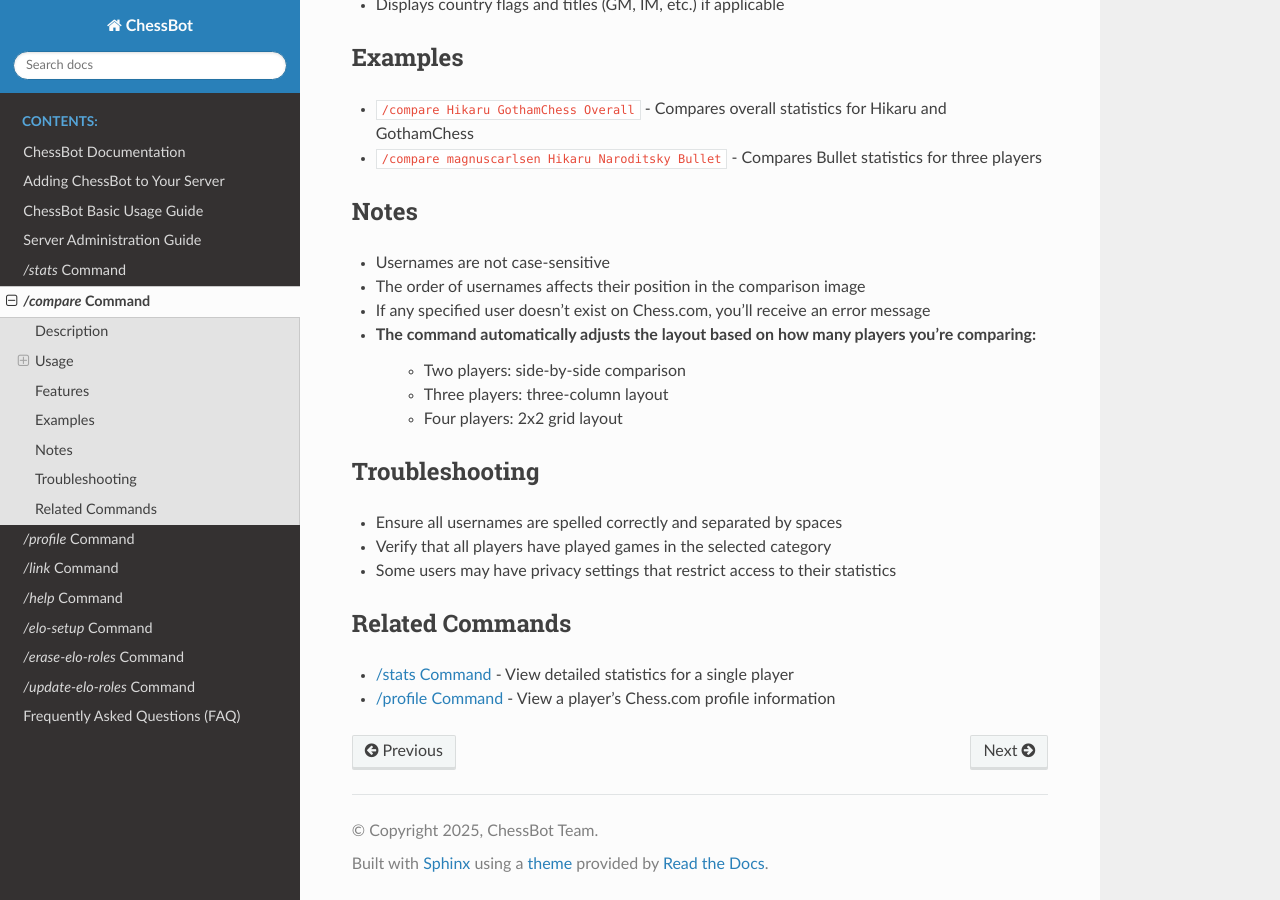
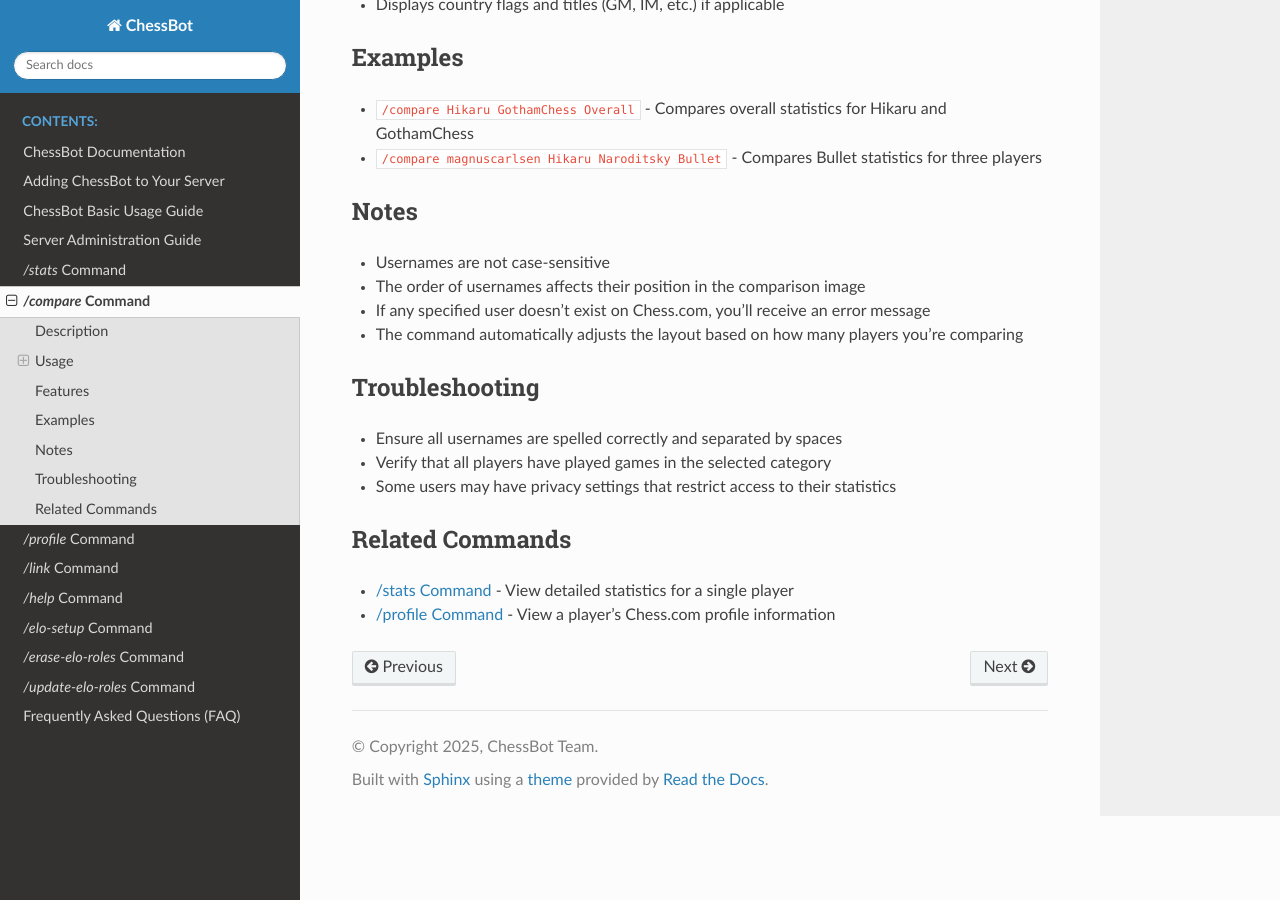
Before and after one commit to Thaotter/chessbot_docs, a Sphinx documentation site: the page built from docs/source/commands/compare.rst, in a window 1280 px wide and 900 px high, scrolled down 783 px. Built offline with Sphinx 7.4.7 and the Read the Docs theme 3.1.0, drawn with Linux system fonts in a browser that asks for light colours.

Commit message:
Update compare.rst

```diff
--- a/docs/source/commands/compare.rst
+++ b/docs/source/commands/compare.rst
@@ -37,10 +37,7 @@ Notes
 * Usernames are not case-sensitive
 * The order of usernames affects their position in the comparison image
 * If any specified user doesn't exist on Chess.com, you'll receive an error message
-* The command automatically adjusts the layout based on how many players you're comparing:
-   * Two players: side-by-side comparison
-   * Three players: three-column layout
-   * Four players: 2x2 grid layout
+* The command automatically adjusts the layout based on how many players you're comparing
 
 Troubleshooting
 --------------
```
